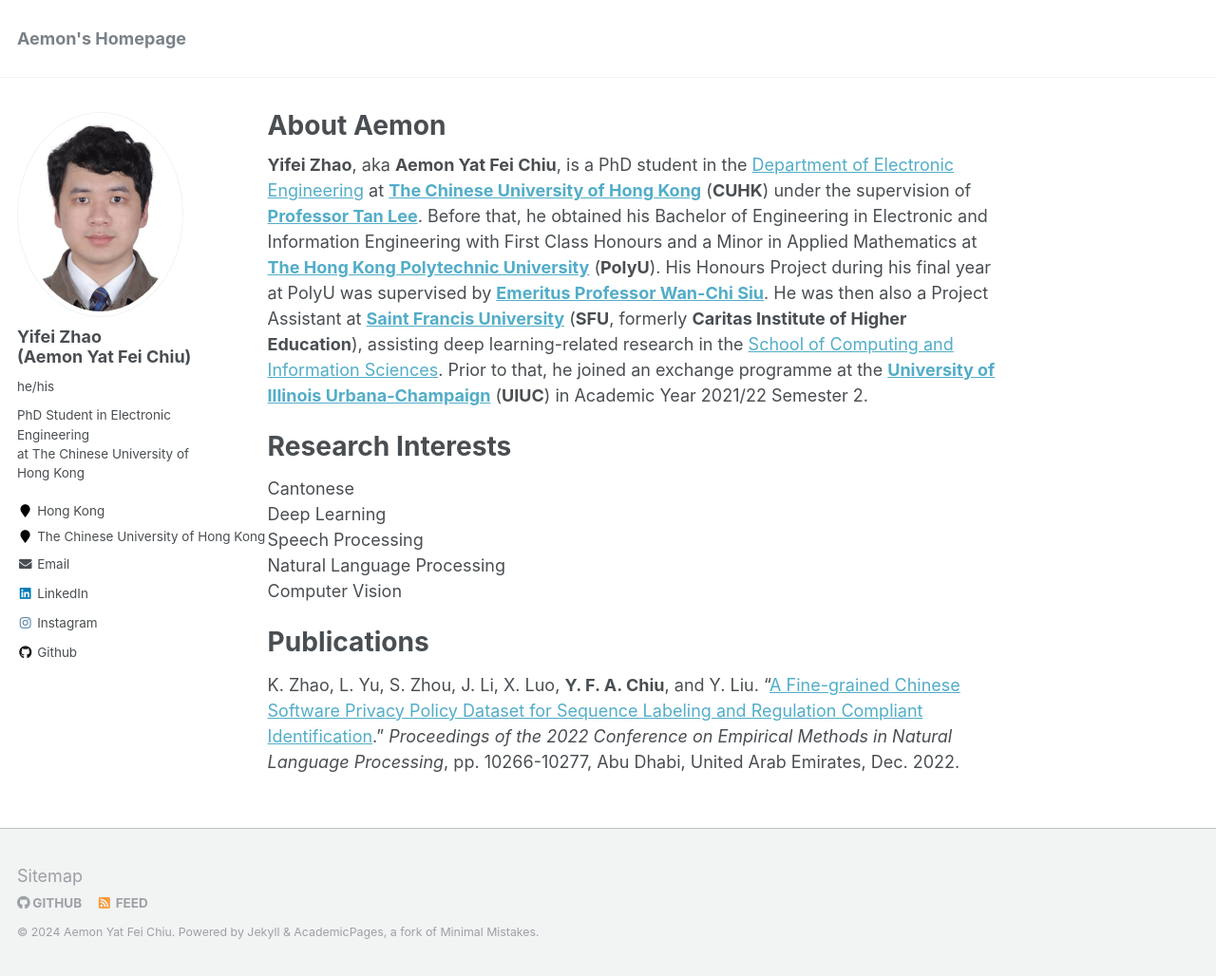
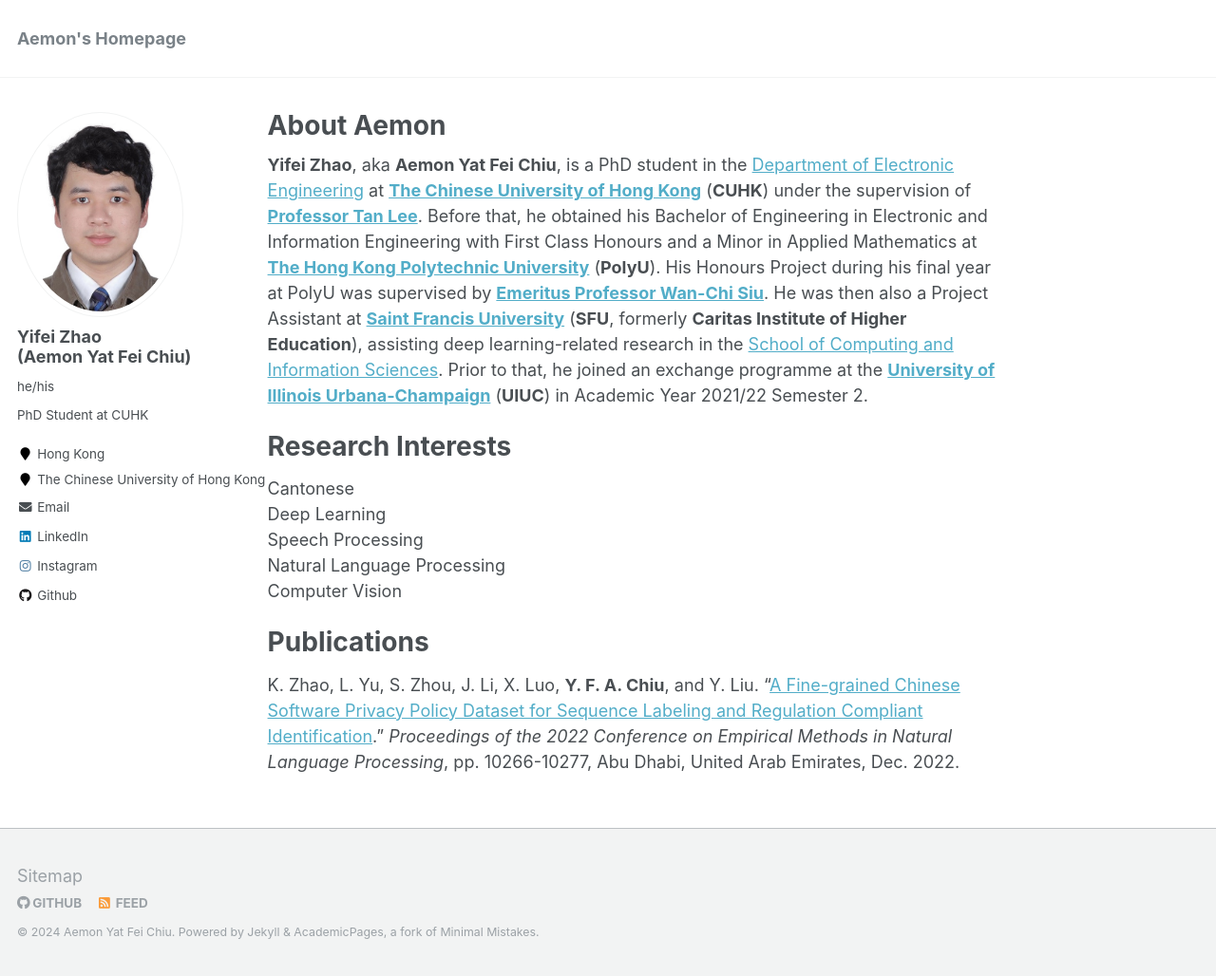
Before and after one commit to aemonyfchiu/aemonyfchiu.github.io, a Jekyll site: the page built from _pages/about.md, in a window 1280 px wide and 1028 px high. Shown: the whole window at 95% size. Built offline with Jekyll 4.4.1, drawn with Linux system fonts in a browser that asks for light colours.

Commit message:
Update _config.yml

```diff
--- a/_config.yml
+++ b/_config.yml
@@ -19,7 +19,7 @@
 author:
   name             : "Yifei Zhao<br>(Aemon Yat Fei Chiu)"
   avatar           : "profile.png"
-  bio              : "PhD Student in Electronic Engineering<br>at The Chinese University of Hong Kong"
+  bio              : "PhD Student at CUHK"
   pronouns         : "he/his"
   location         : "Hong Kong"
   orcid            : # "http://orcid.org/yourorcidurl"
```
